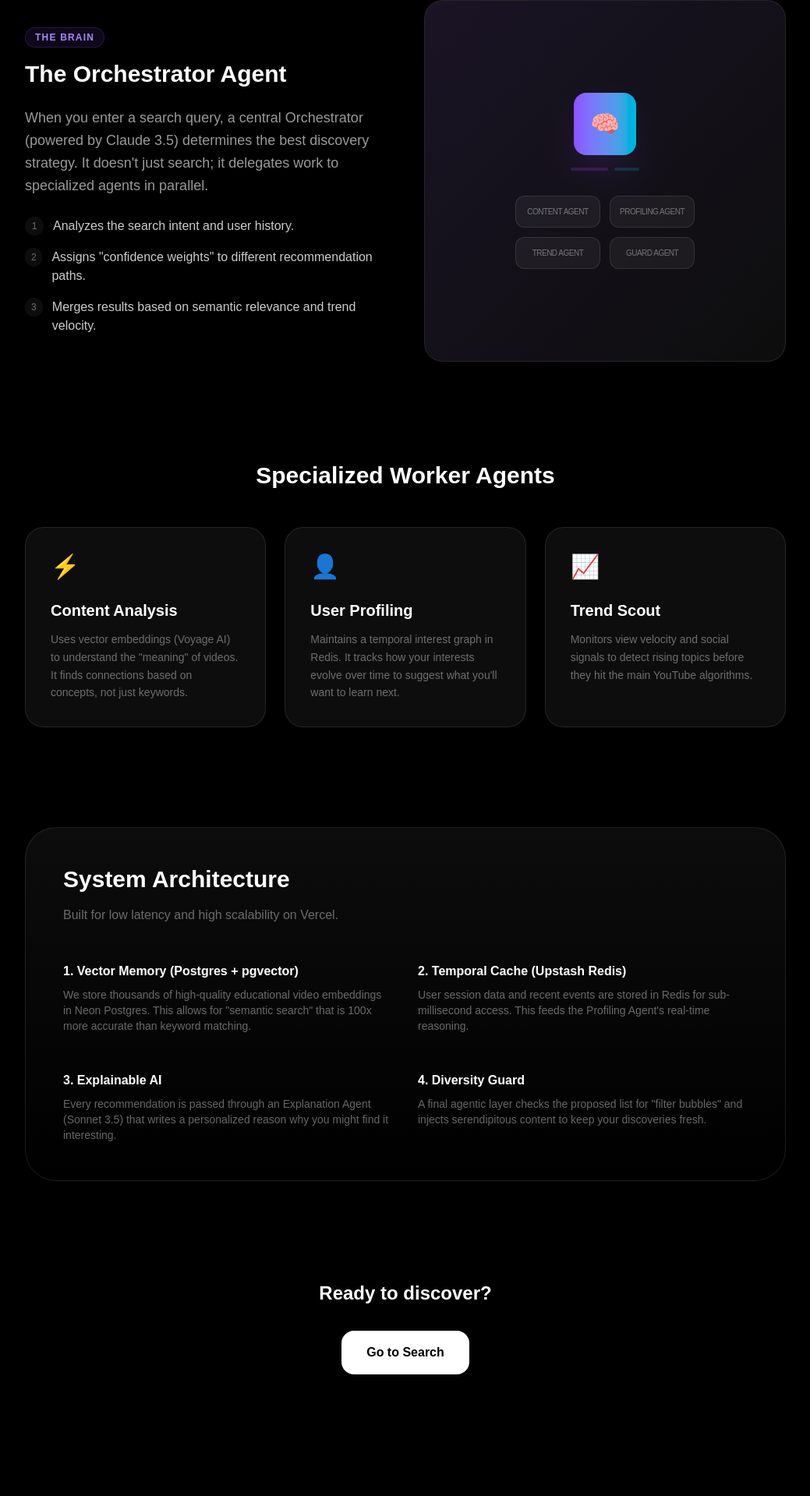
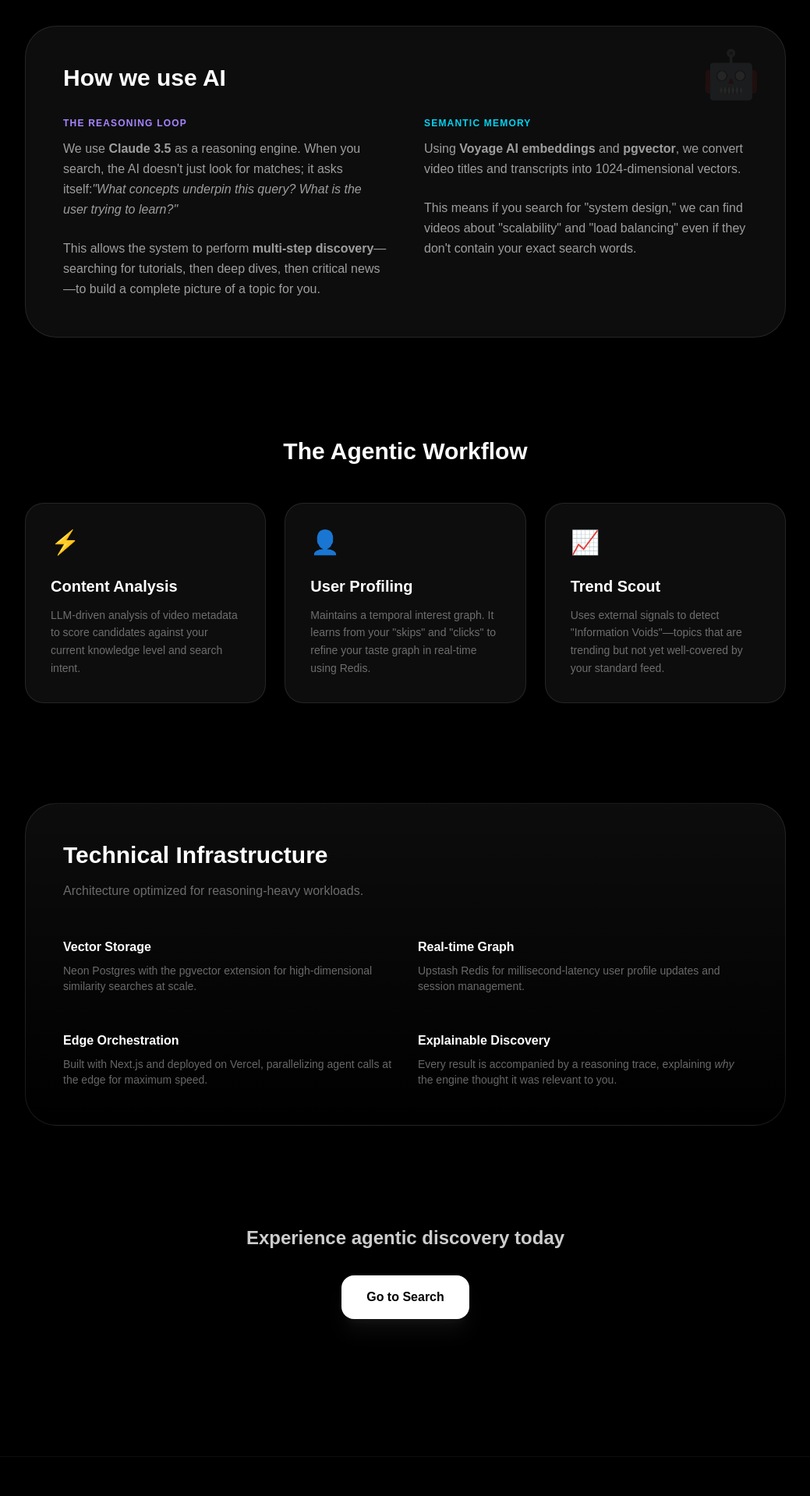
Before and after one commit to swathikchgithub/serendex, a Next.js app: page /about in a window 1280 px wide. Shown: the part 402-2321 px from the top of the page at 78% size, without its empty margins (120-1159 px from the left). Built offline with nearby package versions, Linux system fonts and the light colour scheme.

Commit message:
feat: expand AI reasoning details and add real project links to about page

```diff
--- a/src/app/about/page.tsx
+++ b/src/app/about/page.tsx
@@ -23,80 +23,63 @@ export default function AboutPage() {
             How <span className="text-transparent bg-clip-text bg-gradient-to-r from-violet-400 to-cyan-400">SERENDEX</span> works
           </h1>
           <p className="text-xl text-white/50 leading-relaxed">
-            Standard recommendation algorithms optimize for watch time. We optimize for
-            <span className="text-white"> understanding</span>, <span className="text-white">diversity</span>, and <span className="text-white">serendipity</span>.
+            SERENDEX is a multi-agent discovery engine. Unlike traditional algorithms that trap you in "filter bubbles,"
+            we use agentic reasoning to actively explore new horizons based on your latent interests.
           </p>
         </div>
 
-        {/* The Orchestrator Section */}
+        {/* AI Reasoning Section */}
         <section className="mb-32">
-          <div className="grid grid-cols-1 md:grid-cols-2 gap-12 items-center">
-            <div>
-              <div className="inline-block px-3 py-1 rounded-full bg-violet-500/10 border border-violet-500/20 text-violet-400 text-xs font-bold mb-4 uppercase tracking-widest">
-                The Brain
-              </div>
-              <h2 className="text-3xl font-bold mb-6">The Orchestrator Agent</h2>
-              <p className="text-white/60 text-lg mb-6 leading-relaxed">
-                When you enter a search query, a central Orchestrator (powered by Claude 3.5) determines the best discovery strategy.
-                It doesn't just search; it delegates work to specialized agents in parallel.
-              </p>
-              <ul className="space-y-4">
-                <li className="flex gap-3">
-                  <div className="w-6 h-6 rounded-full bg-white/5 flex items-center justify-center text-xs text-white/40">1</div>
-                  <p className="text-white/80">Analyzes the search intent and user history.</p>
-                </li>
-                <li className="flex gap-3">
-                  <div className="w-6 h-6 rounded-full bg-white/5 flex items-center justify-center text-xs text-white/40">2</div>
-                  <p className="text-white/80">Assigns "confidence weights" to different recommendation paths.</p>
-                </li>
-                <li className="flex gap-3">
-                  <div className="w-6 h-6 rounded-full bg-white/5 flex items-center justify-center text-xs text-white/40">3</div>
-                  <p className="text-white/80">Merges results based on semantic relevance and trend velocity.</p>
-                </li>
-              </ul>
-            </div>
-            <div className="bg-white/5 border border-white/10 rounded-3xl p-8 aspect-square flex items-center justify-center relative overflow-hidden">
-              <div className="absolute inset-0 bg-gradient-to-br from-violet-500/10 to-transparent"></div>
-              <div className="relative flex flex-col items-center gap-4">
-                <div className="w-20 h-20 rounded-2xl bg-gradient-to-r from-violet-500 to-cyan-500 flex items-center justify-center text-3xl shadow-2xl shadow-violet-500/20">🧠</div>
-                <div className="flex gap-2">
-                  <div className="w-12 h-1 bg-violet-500/20 rounded-full animate-pulse"></div>
-                  <div className="w-8 h-1 bg-cyan-500/20 rounded-full animate-pulse" style={{ animationDelay: '0.2s' }}></div>
-                </div>
-                <div className="grid grid-cols-2 gap-3 w-full max-w-[240px] mt-4">
-                   <div className="p-3 rounded-xl bg-white/5 border border-white/10 text-[10px] text-white/40 text-center uppercase tracking-tighter">Content Agent</div>
-                   <div className="p-3 rounded-xl bg-white/5 border border-white/10 text-[10px] text-white/40 text-center uppercase tracking-tighter">Profiling Agent</div>
-                   <div className="p-3 rounded-xl bg-white/5 border border-white/10 text-[10px] text-white/40 text-center uppercase tracking-tighter">Trend Agent</div>
-                   <div className="p-3 rounded-xl bg-white/5 border border-white/10 text-[10px] text-white/40 text-center uppercase tracking-tighter">Guard Agent</div>
-                </div>
-              </div>
+          <div className="p-8 md:p-12 rounded-[40px] bg-white/5 border border-white/10 relative overflow-hidden">
+            <div className="absolute top-0 right-0 p-8 text-6xl opacity-10">🤖</div>
+            <h2 className="text-3xl font-bold mb-8">How we use AI</h2>
+            <div className="grid grid-cols-1 md:grid-cols-2 gap-12">
+               <div>
+                  <h3 className="text-violet-400 font-bold mb-3 uppercase tracking-widest text-xs">The Reasoning Loop</h3>
+                  <p className="text-white/60 leading-relaxed mb-6">
+                    We use <strong>Claude 3.5</strong> as a reasoning engine. When you search, the AI doesn't just look for matches; it asks itself:
+                    <em>"What concepts underpin this query? What is the user trying to learn?"</em>
+                  </p>
+                  <p className="text-white/60 leading-relaxed">
+                    This allows the system to perform <strong>multi-step discovery</strong>—searching for tutorials, then deep dives, then critical news—to build a complete picture of a topic for you.
+                  </p>
+               </div>
+               <div>
+                  <h3 className="text-cyan-400 font-bold mb-3 uppercase tracking-widest text-xs">Semantic Memory</h3>
+                  <p className="text-white/60 leading-relaxed mb-6">
+                    Using <strong>Voyage AI embeddings</strong> and <strong>pgvector</strong>, we convert video titles and transcripts into 1024-dimensional vectors.
+                  </p>
+                  <p className="text-white/60 leading-relaxed">
+                    This means if you search for "system design," we can find videos about "scalability" and "load balancing" even if they don't contain your exact search words.
+                  </p>
+               </div>
             </div>
           </div>
         </section>
 
         {/* The Specialized Agents */}
         <section className="mb-32">
-          <h2 className="text-3xl font-bold mb-12 text-center">Specialized Worker Agents</h2>
+          <h2 className="text-3xl font-bold mb-12 text-center">The Agentic Workflow</h2>
           <div className="grid grid-cols-1 md:grid-cols-3 gap-6">
             <div className="p-8 rounded-3xl bg-white/5 border border-white/10 hover:border-violet-500/30 transition-all group">
               <div className="text-3xl mb-6 group-hover:scale-110 transition-transform origin-left">⚡</div>
               <h3 className="text-xl font-bold mb-3">Content Analysis</h3>
               <p className="text-white/40 text-sm leading-relaxed">
-                Uses vector embeddings (Voyage AI) to understand the "meaning" of videos. It finds connections based on concepts, not just keywords.
+                LLM-driven analysis of video metadata to score candidates against your current knowledge level and search intent.
               </p>
             </div>
             <div className="p-8 rounded-3xl bg-white/5 border border-white/10 hover:border-cyan-500/30 transition-all group">
               <div className="text-3xl mb-6 group-hover:scale-110 transition-transform origin-left">👤</div>
               <h3 className="text-xl font-bold mb-3">User Profiling</h3>
               <p className="text-white/40 text-sm leading-relaxed">
-                Maintains a temporal interest graph in Redis. It tracks how your interests evolve over time to suggest what you'll want to learn next.
+                Maintains a temporal interest graph. It learns from your "skips" and "clicks" to refine your taste graph in real-time using Redis.
               </p>
             </div>
             <div className="p-8 rounded-3xl bg-white/5 border border-white/10 hover:border-pink-500/30 transition-all group">
               <div className="text-3xl mb-6 group-hover:scale-110 transition-transform origin-left">📈</div>
               <h3 className="text-xl font-bold mb-3">Trend Scout</h3>
               <p className="text-white/40 text-sm leading-relaxed">
-                Monitors view velocity and social signals to detect rising topics before they hit the main YouTube algorithms.
+                Uses external signals to detect "Information Voids"—topics that are trending but not yet well-covered by your standard feed.
               </p>
             </div>
           </div>
@@ -105,28 +88,28 @@ export default function AboutPage() {
         {/* System Design Section */}
         <section className="mb-32">
           <div className="p-12 rounded-[40px] bg-gradient-to-b from-white/5 to-transparent border border-white/10">
-             <h2 className="text-3xl font-bold mb-4">System Architecture</h2>
-             <p className="text-white/40 mb-12">Built for low latency and high scalability on Vercel.</p>
+             <h2 className="text-3xl font-bold mb-4">Technical Infrastructure</h2>
+             <p className="text-white/40 mb-12">Architecture optimized for reasoning-heavy workloads.</p>
 
              <div className="space-y-12">
                 <div className="flex flex-col md:flex-row gap-8 items-start">
                    <div className="flex-1">
-                      <h4 className="text-white font-bold mb-2">1. Vector Memory (Postgres + pgvector)</h4>
-                      <p className="text-white/40 text-sm">We store thousands of high-quality educational video embeddings in Neon Postgres. This allows for "semantic search" that is 100x more accurate than keyword matching.</p>
+                      <h4 className="text-white font-bold mb-2">Vector Storage</h4>
+                      <p className="text-white/40 text-sm">Neon Postgres with the pgvector extension for high-dimensional similarity searches at scale.</p>
                    </div>
                    <div className="flex-1">
-                      <h4 className="text-white font-bold mb-2">2. Temporal Cache (Upstash Redis)</h4>
-                      <p className="text-white/40 text-sm">User session data and recent events are stored in Redis for sub-millisecond access. This feeds the Profiling Agent's real-time reasoning.</p>
+                      <h4 className="text-white font-bold mb-2">Real-time Graph</h4>
+                      <p className="text-white/40 text-sm">Upstash Redis for millisecond-latency user profile updates and session management.</p>
                    </div>
                 </div>
                 <div className="flex flex-col md:flex-row gap-8 items-start">
                    <div className="flex-1">
-                      <h4 className="text-white font-bold mb-2">3. Explainable AI</h4>
-                      <p className="text-white/40 text-sm">Every recommendation is passed through an Explanation Agent (Sonnet 3.5) that writes a personalized reason why you might find it interesting.</p>
+                      <h4 className="text-white font-bold mb-2">Edge Orchestration</h4>
+                      <p className="text-white/40 text-sm">Built with Next.js and deployed on Vercel, parallelizing agent calls at the edge for maximum speed.</p>
                    </div>
                    <div className="flex-1">
-                      <h4 className="text-white font-bold mb-2">4. Diversity Guard</h4>
-                      <p className="text-white/40 text-sm">A final agentic layer checks the proposed list for "filter bubbles" and injects serendipitous content to keep your discoveries fresh.</p>
+                      <h4 className="text-white font-bold mb-2">Explainable Discovery</h4>
+                      <p className="text-white/40 text-sm">Every result is accompanied by a reasoning trace, explaining <em>why</em> the engine thought it was relevant to you.</p>
                    </div>
                 </div>
              </div>
@@ -135,10 +118,10 @@ export default function AboutPage() {
 
         {/* CTA */}
         <div className="text-center">
-          <h2 className="text-2xl font-bold mb-8">Ready to discover?</h2>
+          <h2 className="text-2xl font-bold mb-8 text-white/80">Experience agentic discovery today</h2>
           <Link
             href="/"
-            className="inline-flex items-center justify-center bg-white text-black px-8 py-4 rounded-2xl font-bold hover:bg-white/90 transition-all"
+            className="inline-flex items-center justify-center bg-white text-black px-8 py-4 rounded-2xl font-bold hover:bg-white/90 transition-all shadow-xl shadow-white/5"
           >
             Go to Search
           </Link>
@@ -147,11 +130,12 @@ export default function AboutPage() {
 
       <footer className="border-t border-white/5 py-12 px-6 mt-20">
         <div className="max-w-5xl mx-auto flex flex-col md:flex-row items-center justify-between gap-6">
-          <div className="text-white/30 text-sm">
-            © 2026 SERENDEX Agentic Discovery Engine
+          <div className="text-white/30 text-sm font-medium">
+            © 2026 SERENDEX
           </div>
-          <div className="text-white/20 text-[10px] uppercase tracking-widest font-mono">
-            Powered by Claude 3.5 & pgvector
+          <div className="flex gap-8 text-white/40 text-xs uppercase tracking-widest font-bold">
+            <a href="https://github.com/swathikchgithub/serendex" target="_blank" rel="noopener noreferrer" className="hover:text-white transition-colors">GitHub Project</a>
+            <a href="https://github.com/swathikchgithub/serendex#readme" target="_blank" rel="noopener noreferrer" className="hover:text-white transition-colors">Documentation</a>
           </div>
         </div>
       </footer>
```
